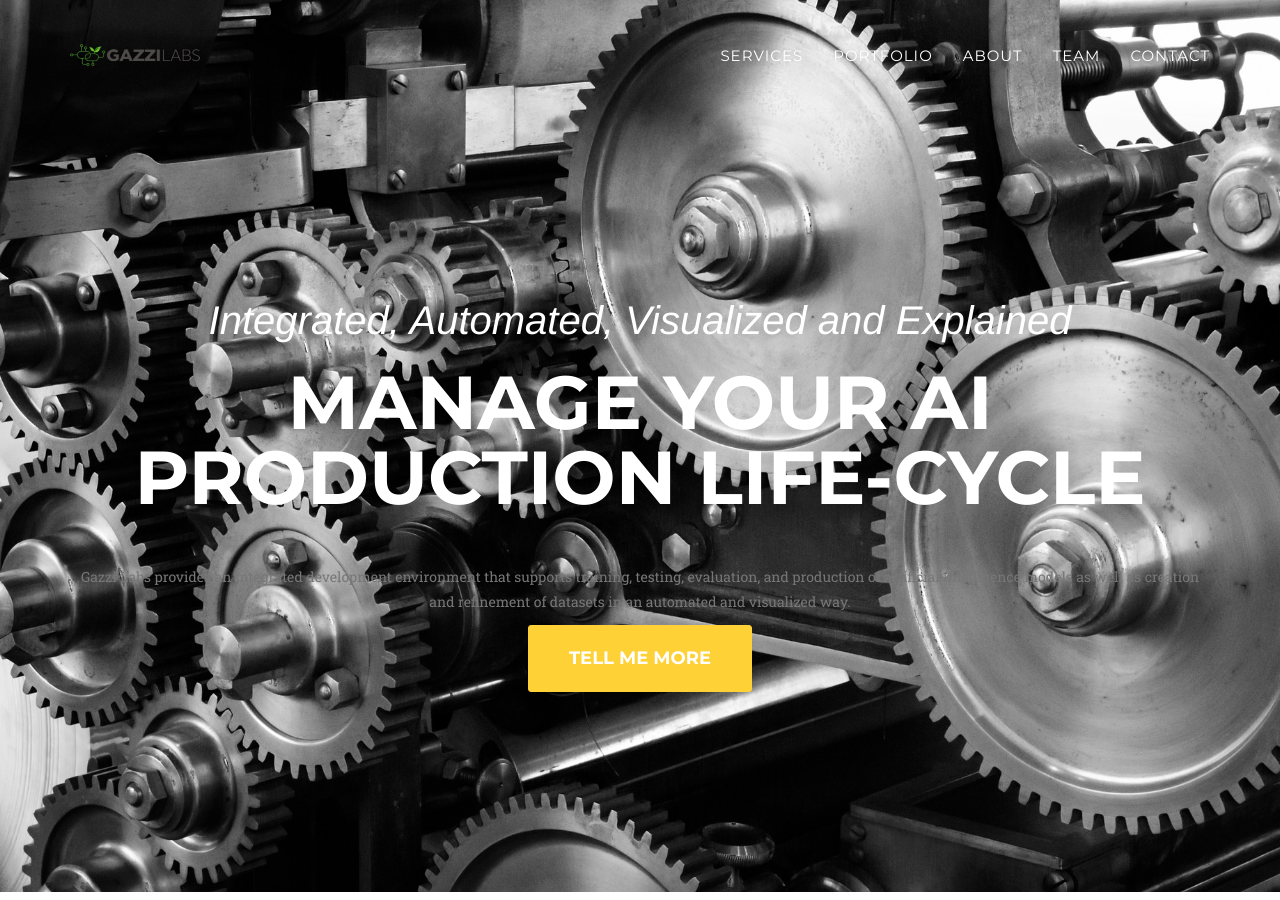
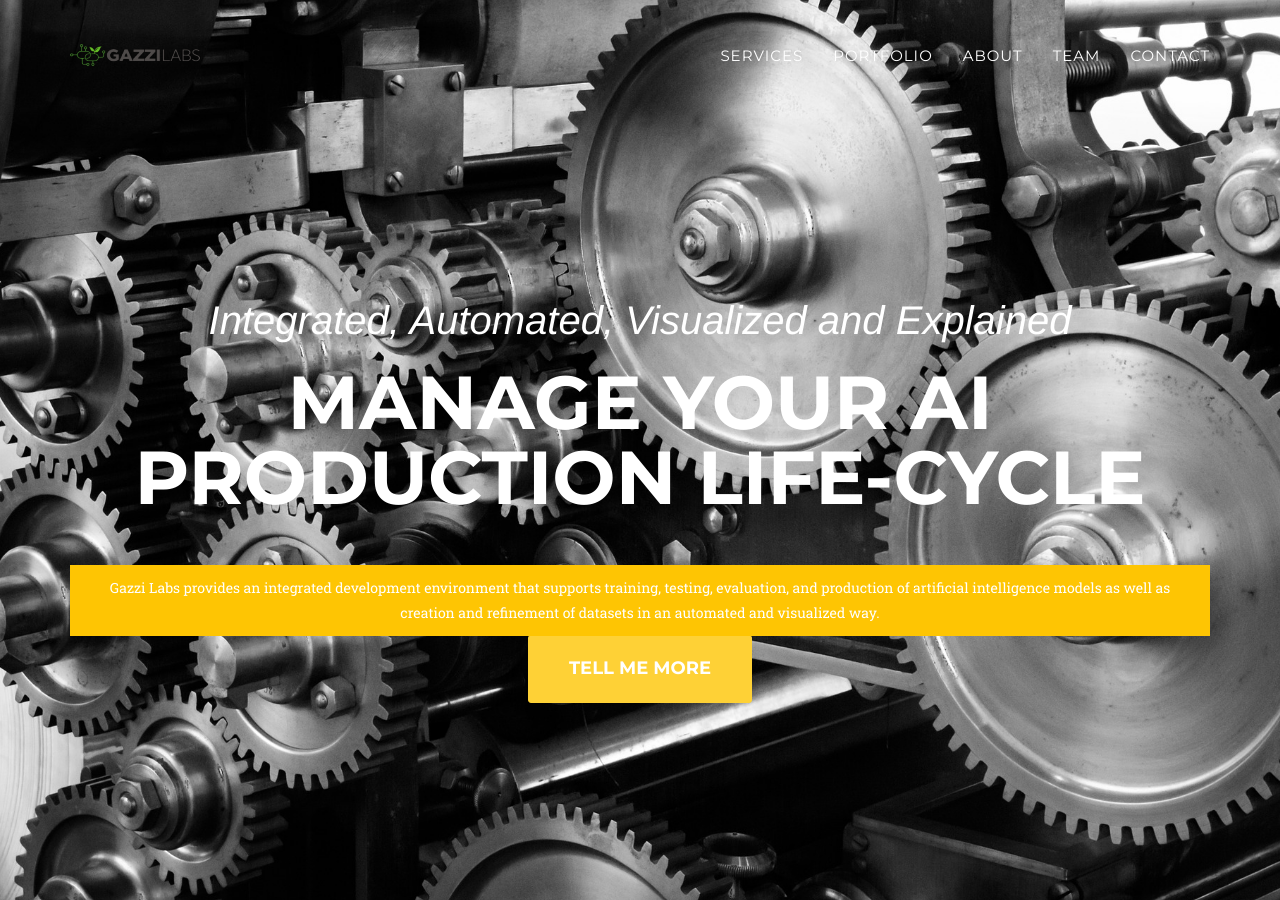
Before and after one commit to gazzilabs/gazzilabs.github.io, a Jekyll site: the page built from index.html, in a window 1280 px wide and 900 px high. Built offline with Jekyll 4.4.1, drawn with Linux system fonts in a browser that asks for light colours; some web fonts are replaced.

Commit message:
header text highlight

```diff
--- a/_includes/header.html
+++ b/_includes/header.html
@@ -49,7 +49,7 @@
             <div class="intro-text">
                 <div class="intro-lead-in">Integrated, Automated, Visualized and Explained</div>
                 <div class="intro-heading">Manage your AI production life-cycle</div>
-                <p class="text-muted">Gazzi Labs provides an integrated development environment that supports training, testing, evaluation, and production of artificial intelligence models as well as creation and refinement of datasets in an automated and visualized way.</p>
+                <p class="text-muted list-group-item active">Gazzi Labs provides an integrated development environment that supports training, testing, evaluation, and production of artificial intelligence models as well as creation and refinement of datasets in an automated and visualized way.</p>
                 <a href="#services" class="page-scroll btn btn-xl">Tell Me More</a>
             </div>
         </div>
```
